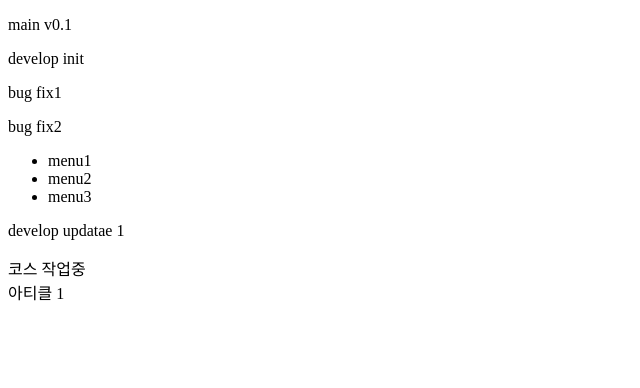
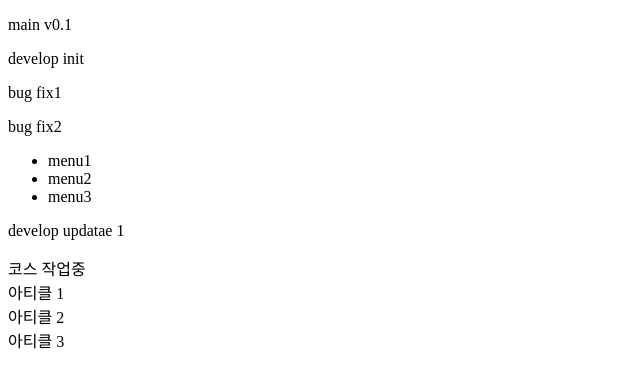
Before and after one commit to KJWHUB/git-flow, a plain HTML site: page index.html in a window 1280 px wide. Shown: the whole page, without its empty margins (0-640 px from the left). Drawn offline with Linux system fonts and the light colour scheme.

Commit message:
cose 작업 3

```diff
--- a/index.html
+++ b/index.html
@@ -26,6 +26,8 @@
     <div class="cose">
       코스 작업중
       <article>아티클 1</article>
+      <article>아티클 2</article>
+      <article>아티클 3</article>
     </div>
   </body>
 </html>
```
